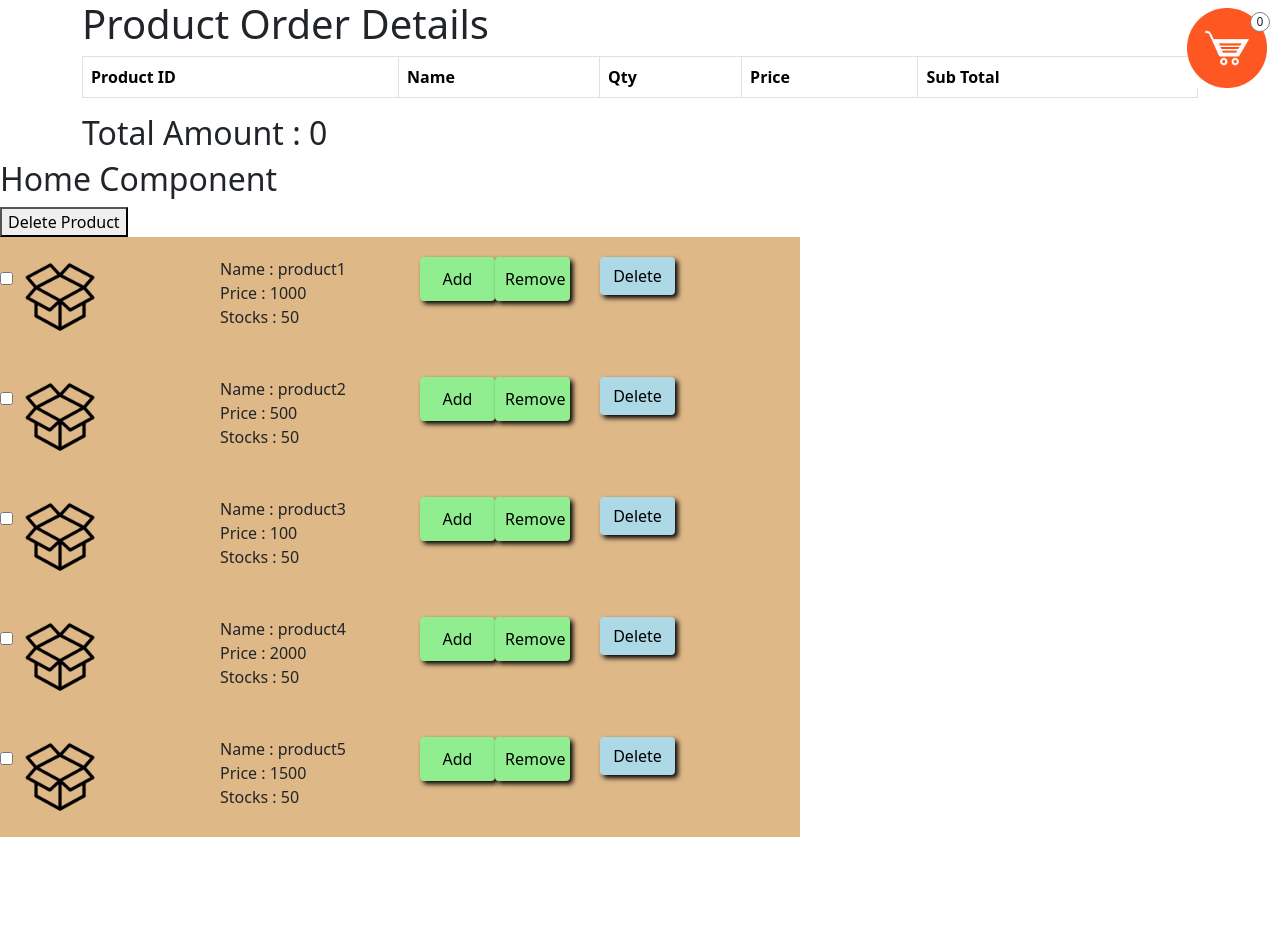
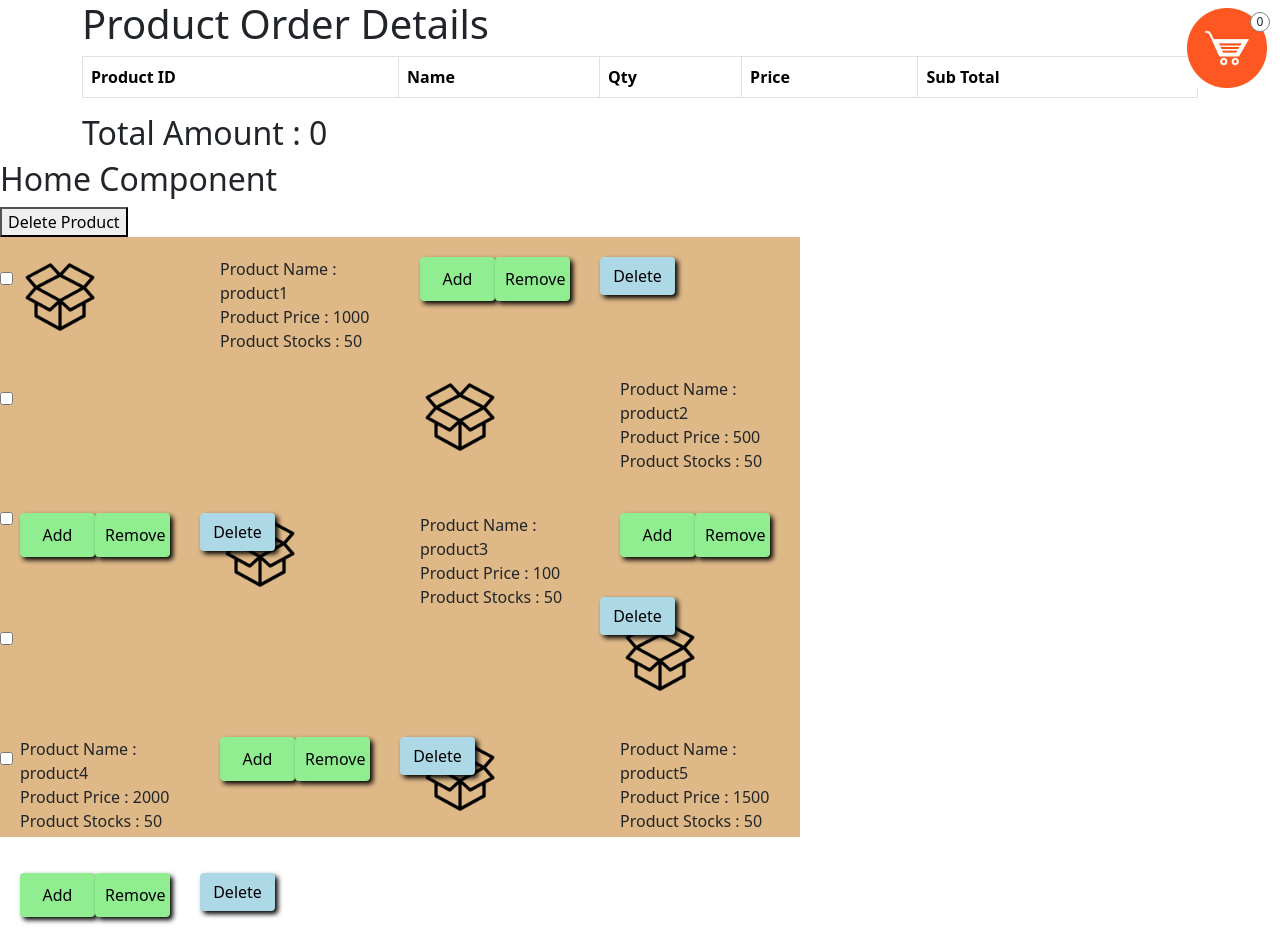
Before and after one commit to vishalvaghani/live, a React (Create React App) app: page / in a window 1280 px wide. Before the commit the page ends 885 px from the top, so only its background shows below. Built offline with nearby package versions, Linux system fonts and the light colour scheme.

Commit message:
First commit

```diff
--- a/src/ReactRedux/Components/HomeComponent.js
+++ b/src/ReactRedux/Components/HomeComponent.js
@@ -54,9 +54,9 @@ function HomeComponent(props) {
                             <img src={ProductImg} />
                         </div>
                         <div className='text-wrapper item'>
-                            <span>Name : {item.name} </span><br></br>
-                            <span> Price : {item.price}</span><br></br>
-                            <span> Stocks : {item.stock}</span><br></br>
+                            <span>Product Name : {item.name} </span><br></br>
+                            <span>Product Price : {item.price}</span><br></br>
+                            <span>Product Stocks : {item.stock}</span><br></br>
                         </div>
                         <div className='btn-wrapper item'>
                             <button onClick={() => props.addToCartHandler({ id: item.id, qty: item.qty, price: item.price, name: item.name,productData: ProductList})}>Add</button>
```
